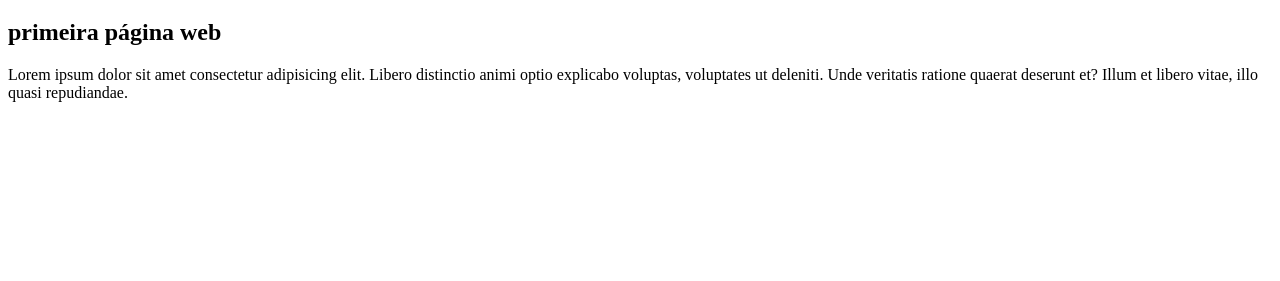
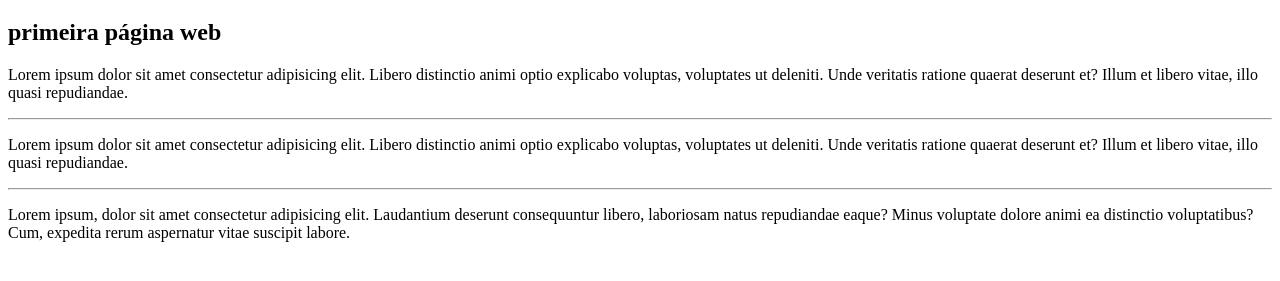
Before and after one commit to daviirion/Pagnova, a plain HTML site: page index.html in a window 1280 px wide. Shown: the part 61-342 px from the top of the page. Drawn offline with Linux system fonts and the light colour scheme.

Commit message:
Modificação

```diff
--- a/index.html
+++ b/index.html
@@ -10,5 +10,9 @@
     <h1>Olá Mundo</h1>
     <h2>primeira página web</h2>
     <p>Lorem ipsum dolor sit amet consectetur adipisicing elit. Libero distinctio animi optio explicabo voluptas, voluptates ut deleniti. Unde veritatis ratione quaerat deserunt et? Illum et libero vitae, illo quasi repudiandae.</p>
+    <hr>
+    <p>Lorem ipsum dolor sit amet consectetur adipisicing elit. Libero distinctio animi optio explicabo voluptas, voluptates ut deleniti. Unde veritatis ratione quaerat deserunt et? Illum et libero vitae, illo quasi repudiandae.</p>
+    <hr>
+    <p>Lorem ipsum, dolor sit amet consectetur adipisicing elit. Laudantium deserunt consequuntur libero, laboriosam natus repudiandae eaque? Minus voluptate dolore animi ea distinctio voluptatibus? Cum, expedita rerum aspernatur vitae suscipit labore.</p>
 </body>
 </html>
```
